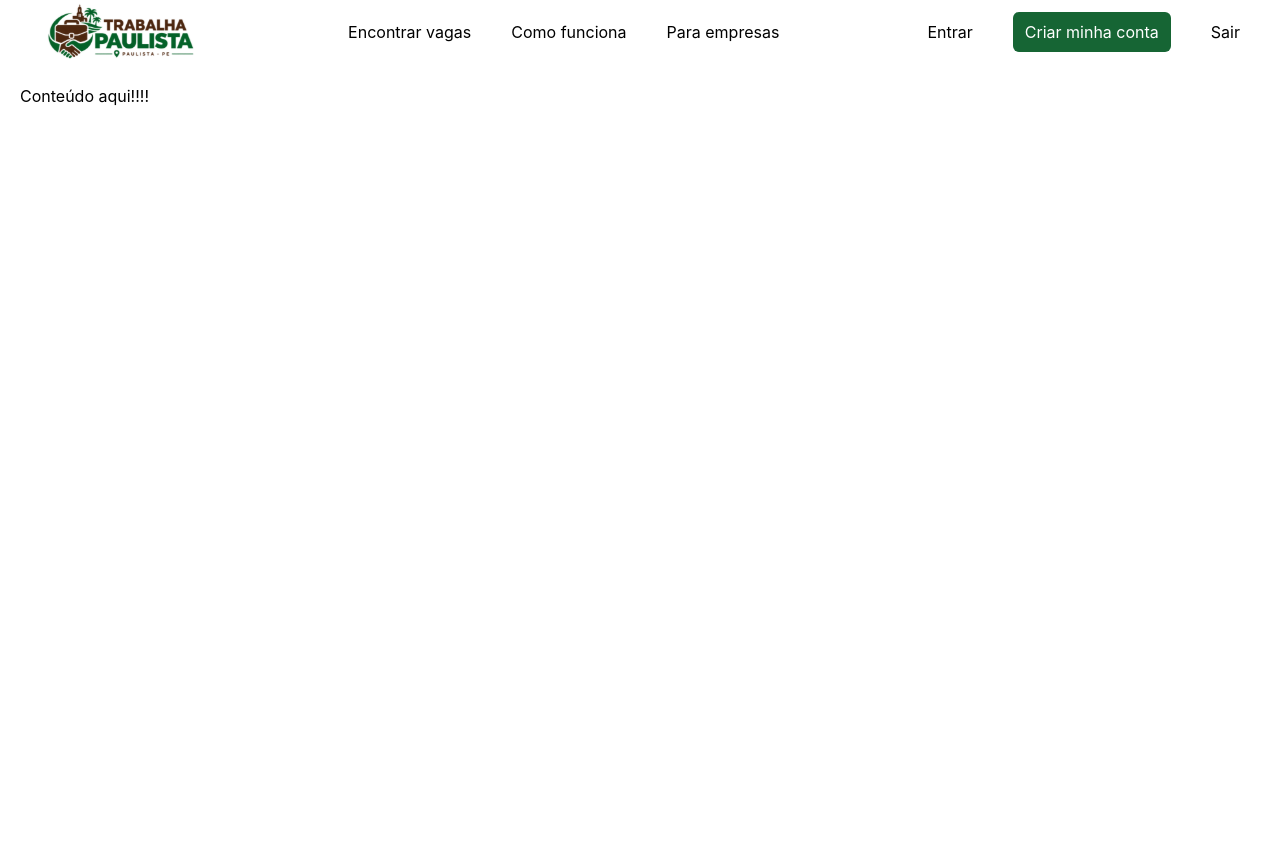
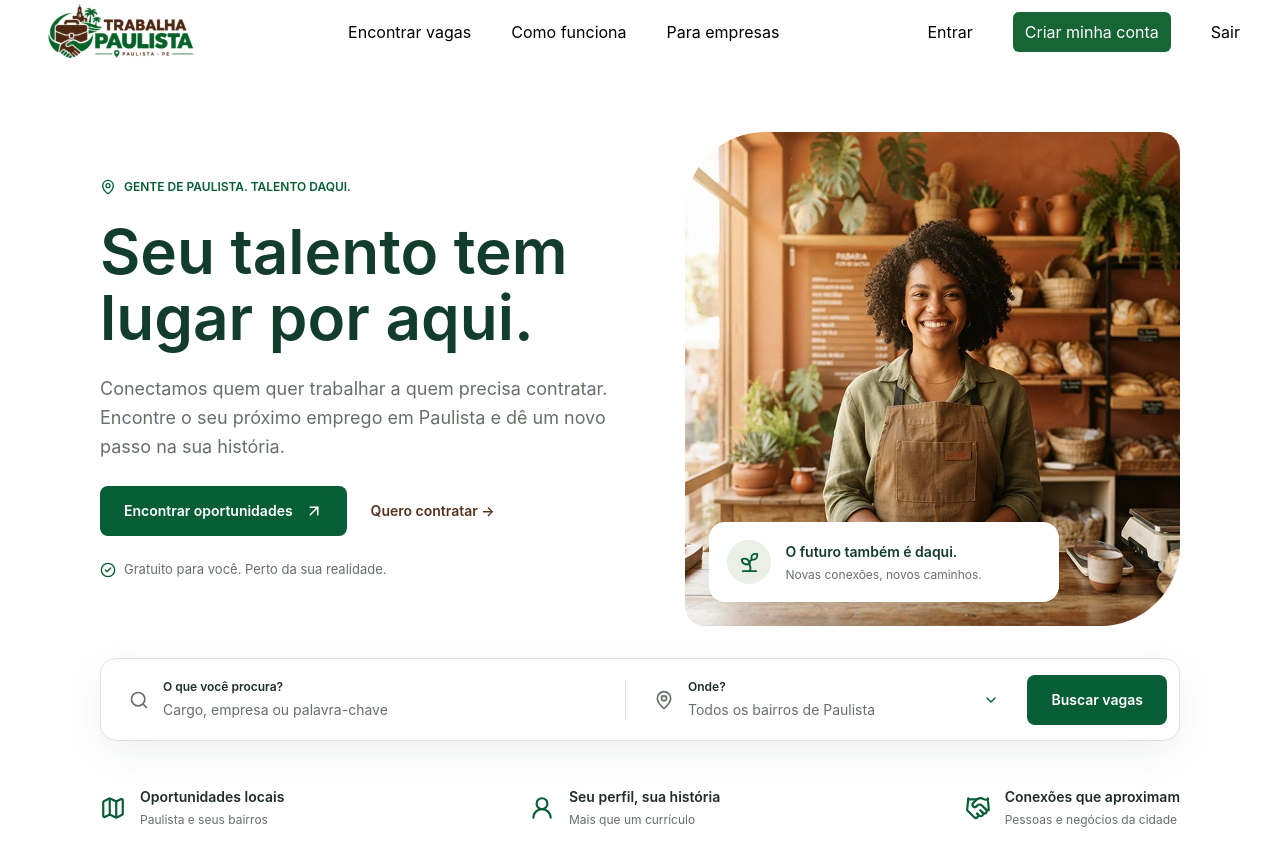
Before and after one commit to Gabriel456-lab/Trabalha-Paulista, a React (Create React App) app: page / in a window 1280 px wide. Shown: the top 866 px of the page. Before the commit the page ends 800 px from the top, so only its background shows below. Built offline with nearby package versions, Linux system fonts and the light colour scheme.

Commit message:
feat: monta SecaoPrin e exibe na Home

```diff
--- /dev/null
+++ b/src/components/SearchBar.jsx
@@ -0,0 +1,44 @@
+import { Search, MapPin, ChevronDown } from "lucide-react";
+import Button from "./Button";
+
+export default function SearchBar() {
+  return (
+    <form
+      role="search"
+      onSubmit={(e) => e.preventDefault()}
+      className="flex flex-col gap-3 rounded-2xl border border-line bg-white p-3 shadow-card md:flex-row md:items-center"
+    >
+      <label className="flex items-center gap-3.5 rounded-lg px-4 py-2 focus-within:ring-2 focus-within:ring-primary/30 md:w-[500px]">
+        <Search size={20} className="shrink-0 text-muted" aria-hidden="true" />
+        <span className="flex flex-1 flex-col gap-[5px]">
+          <span className="text-xs font-semibold text-body">O que você procura?</span>
+          <input
+            type="text"
+            name="q"
+            placeholder="Cargo, empresa ou palavra-chave"
+            className="w-full bg-transparent text-sm text-body placeholder:text-muted focus:outline-none"
+          />
+        </span>
+      </label>
+
+      <div className="hidden h-10 w-px bg-line md:block" aria-hidden="true" />
+
+      <label className="flex flex-1 items-center gap-3.5 rounded-lg px-4 py-2 focus-within:ring-2 focus-within:ring-primary/30">
+        <MapPin size={20} className="shrink-0 text-muted" aria-hidden="true" />
+        <span className="flex flex-1 flex-col gap-[5px]">
+          <span className="text-xs font-semibold text-body">Onde?</span>
+          <select
+            name="bairro"
+            className="w-full appearance-none bg-transparent text-sm text-muted focus:outline-none"
+          >
+            <option value="">Todos os bairros de Paulista</option>
+            {/* TODO: listar os bairros */}
+          </select>
+        </span>
+        <ChevronDown size={16} className="shrink-0 text-primary" aria-hidden="true" />
+      </label>
+
+      <Button type="submit">Buscar vagas</Button>
+    </form>
+  );
+}
--- a/src/components/SecaoPrin.jsx
+++ b/src/components/SecaoPrin.jsx
@@ -1,44 +1,13 @@
-import { Search, MapPin, ChevronDown } from "lucide-react";
-import Button from "./Button";
+import Hero from "./Hero";
+import SearchBar from "./SearchBar";
+import Commitments from "./Commitments";
 
-export default function SearchBar() {
+export default function SecaoPrin() {
   return (
-    <form
-      role="search"
-      onSubmit={(e) => e.preventDefault()}
-      className="flex flex-col gap-3 rounded-2xl border border-line bg-white p-3 shadow-card md:flex-row md:items-center"
-    >
-      <label className="flex items-center gap-3.5 rounded-lg px-4 py-2 focus-within:ring-2 focus-within:ring-primary/30 md:w-[500px]">
-        <Search size={20} className="shrink-0 text-muted" aria-hidden="true" />
-        <span className="flex flex-1 flex-col gap-[5px]">
-          <span className="text-xs font-semibold text-body">O que você procura?</span>
-          <input
-            type="text"
-            name="q"
-            placeholder="Cargo, empresa ou palavra-chave"
-            className="w-full bg-transparent text-sm text-body placeholder:text-muted focus:outline-none"
-          />
-        </span>
-      </label>
-
-      <div className="hidden h-10 w-px bg-line md:block" aria-hidden="true" />
-
-      <label className="flex flex-1 items-center gap-3.5 rounded-lg px-4 py-2 focus-within:ring-2 focus-within:ring-primary/30">
-        <MapPin size={20} className="shrink-0 text-muted" aria-hidden="true" />
-        <span className="flex flex-1 flex-col gap-[5px]">
-          <span className="text-xs font-semibold text-body">Onde?</span>
-          <select
-            name="bairro"
-            className="w-full appearance-none bg-transparent text-sm text-muted focus:outline-none"
-          >
-            <option value="">Todos os bairros de Paulista</option>
-            {/* TODO: listar os bairros */}
-          </select>
-        </span>
-        <ChevronDown size={16} className="shrink-0 text-primary" aria-hidden="true" />
-      </label>
-
-      <Button type="submit">Buscar vagas</Button>
-    </form>
+    <section className="mx-auto flex w-full max-w-[1440px] flex-col gap-8 px-6 pb-8 pt-12 lg:px-20">
+      <Hero />
+      <SearchBar />
+      <Commitments />
+    </section>
   );
 }
--- a/src/pages/Home.js
+++ b/src/pages/Home.js
@@ -1,11 +1,8 @@
 import React from 'react';
+import SecaoPrin from '../components/SecaoPrin';
 
 function Home() {
-  return (
-    <div>
-      <p>Conteúdo aqui!!!!</p>
-    </div>
-  );
+  return <SecaoPrin />;
 }
 
 export default Home;
```
Also changed, not shown: src/img/Profissional-no-comercio-local.png (added).
